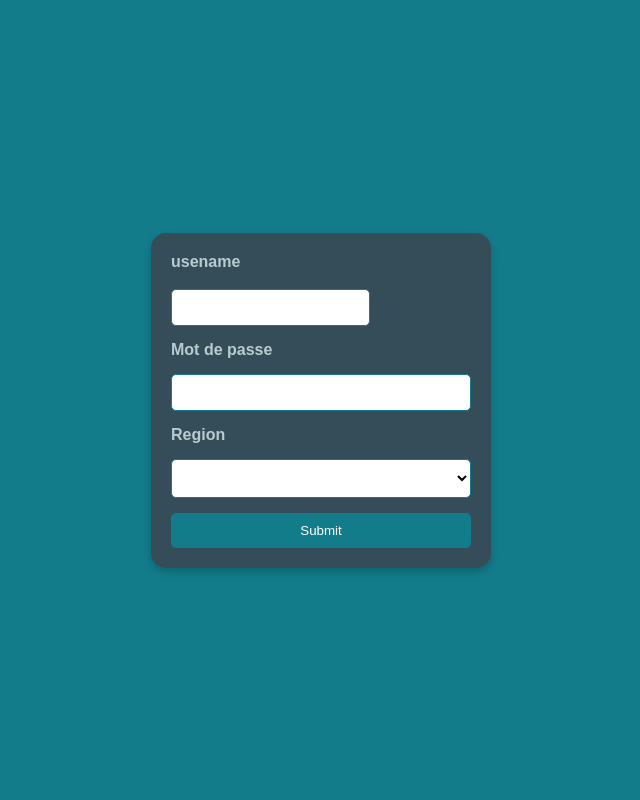
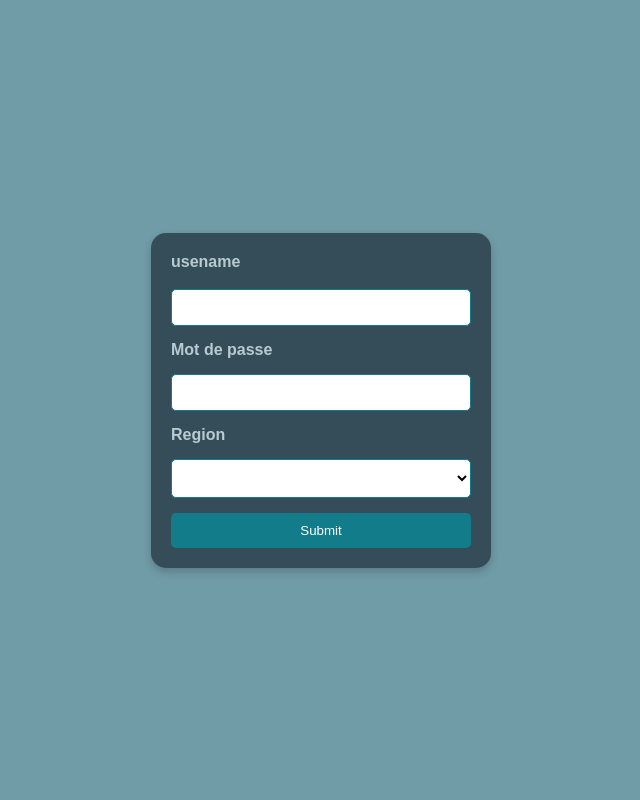
Before and after one commit to MycaMonney/P_M110, a PHP site: page /login.html in a window 1280 px wide. Shown: the whole page, without its empty margins (319-959 px from the left). Run offline with PHP 8.4, Linux system fonts and the light colour scheme; lists and menus that the app fills with data are empty.

Commit message:
changement input text

```diff
--- a/Frontend/css/login.css
+++ b/Frontend/css/login.css
@@ -1,5 +1,5 @@
 body {
-    background-color: #137C8B;
+    background-color: #709CA7;
     display: flex;
     justify-content: center;
     align-items: center;
@@ -34,8 +34,11 @@ select {
     border: 1px solid #137C8B;
     border-radius: 5px;
     background-color: #fff;
-    outline: none;
     transition: border-color 0.3s;
+}
+
+input[type="text"]{
+    width: 278px;
 }
 
 input[type="text"]:focus,
```
